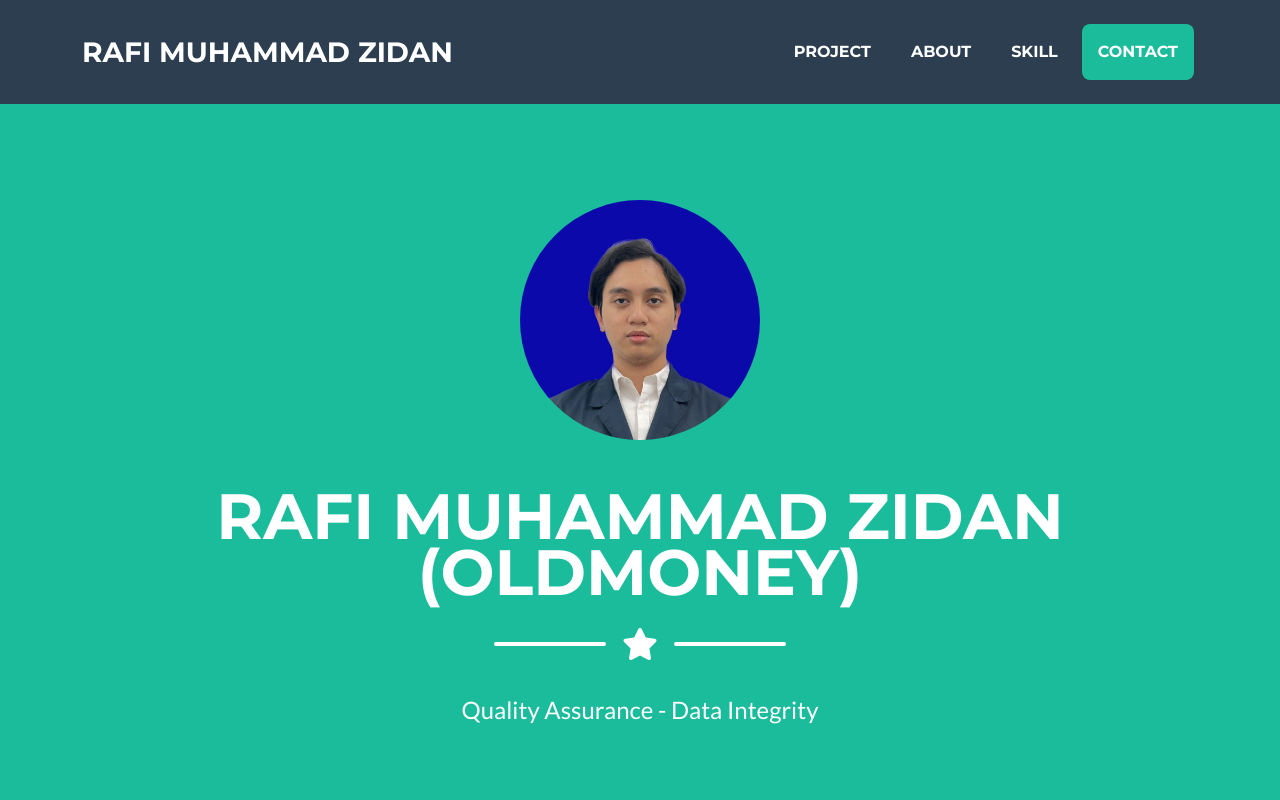
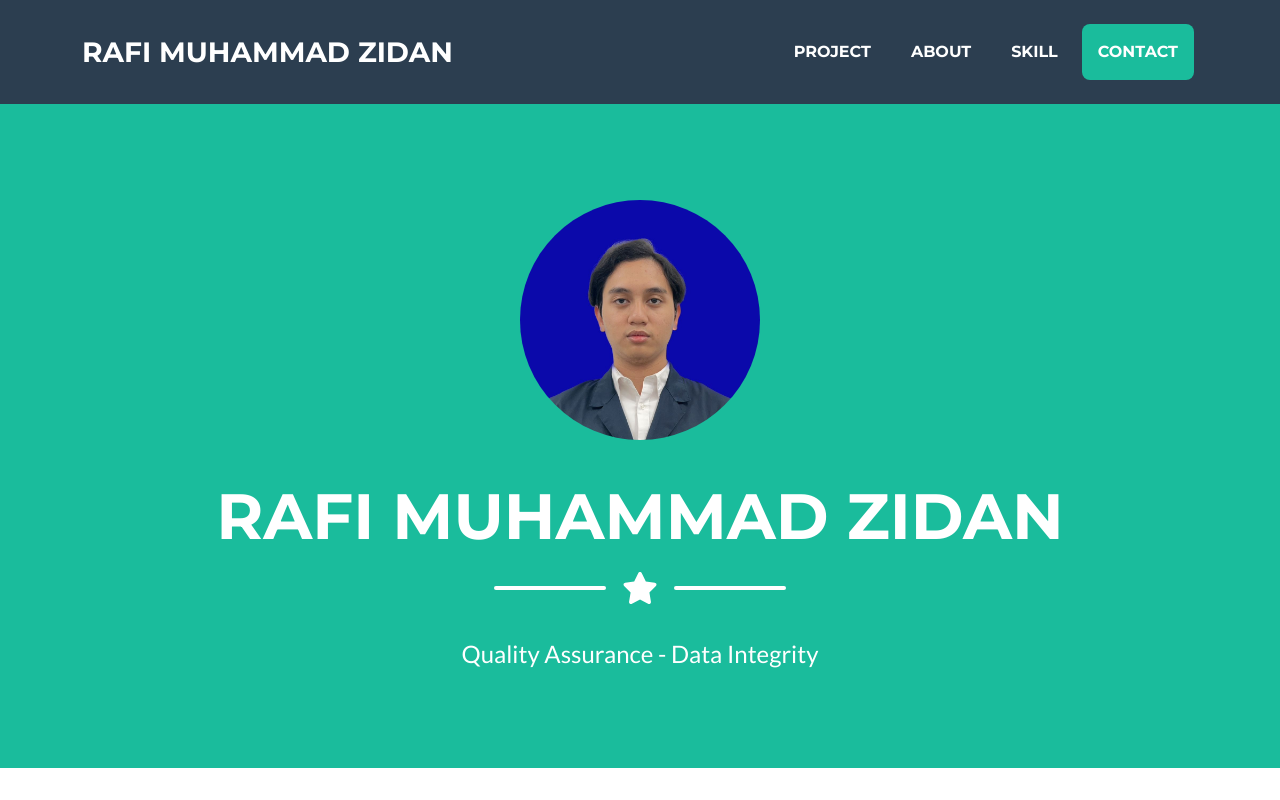
Before and after one commit to rafimzidan/rafimzidan.github.io, a plain HTML site: page index.html in a window 1280 px wide. Shown: the top 800 px of the page. Drawn offline with nearby package versions, Linux system fonts and the light colour scheme.

```diff
--- a/index.html
+++ b/index.html
@@ -42,7 +42,7 @@
                 <!-- Masthead Avatar Image-->
                 <img class="masthead-avatar mb-5" src="assets/img/zidan.jpg" alt="..." />
                 <!-- Masthead Heading-->
-                <h1 class="masthead-heading text-uppercase mb-0">Rafi Muhammad Zidan (oldmoney)</h1>
+                <h1 class="masthead-heading text-uppercase mb-0">Rafi Muhammad Zidan</h1>
                 <!-- Icon Divider-->
                 <div class="divider-custom divider-light">
                     <div class="divider-custom-line"></div>
```
